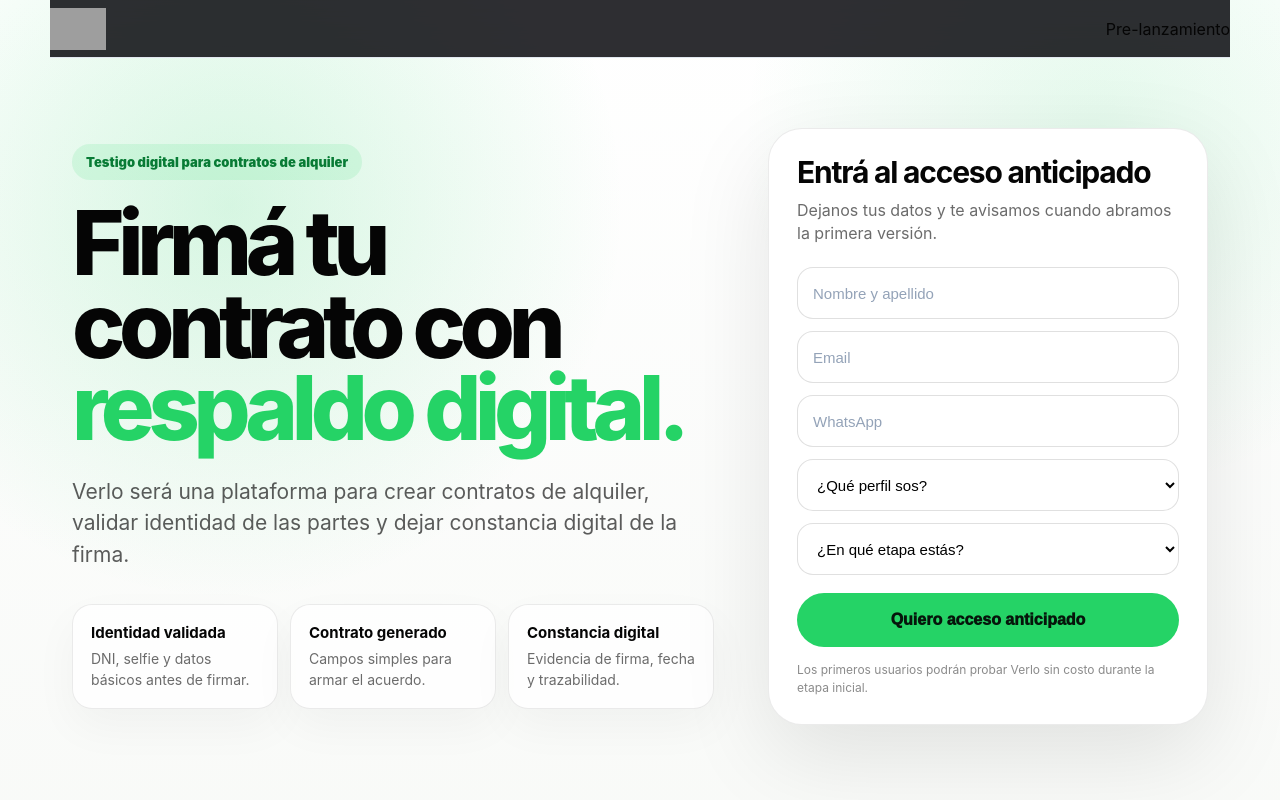
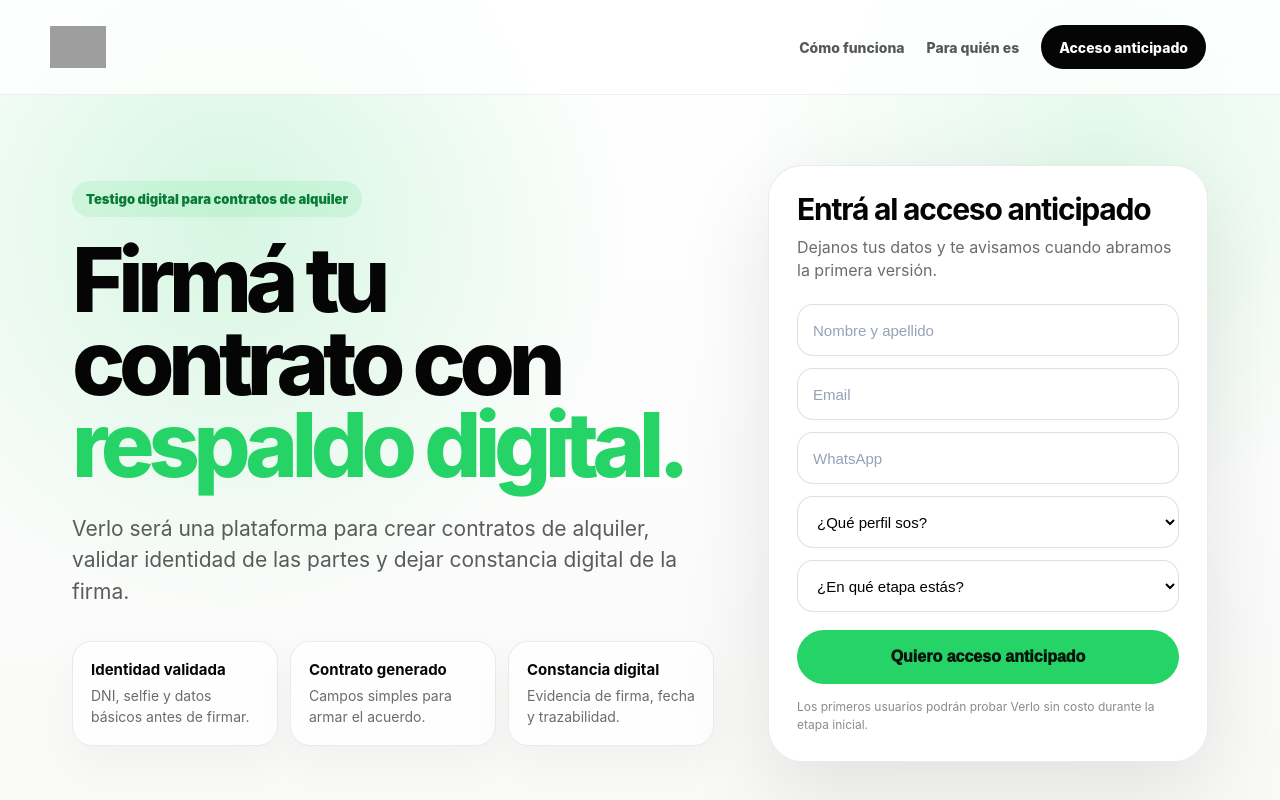
Before and after one commit to rentverlo-dotcom/verlo, a Next.js app: page /pagedeprueba in a window 1280 px wide. Shown: the top 800 px of the page. Built offline with nearby package versions, Linux system fonts and the light colour scheme; grey boxes are pictures that could not be loaded.

Commit message:
Update page.tsx

```diff
--- a/app/pagedeprueba/page.tsx
+++ b/app/pagedeprueba/page.tsx
@@ -310,10 +310,19 @@ export default function PaginaDePrueba() {
         }
       `}</style>
 
-      <header className="header">
-        <img src={logoUrl} alt="Verlo" className="logo" />
-        <div className="badge">Pre-lanzamiento</div>
-      </header>
+      <header className="headerWrap">
+  <div className="header">
+    <img src={logoUrl} alt="Verlo" className="logo" />
+
+    <nav className="nav">
+      <a href="#como-funciona">Cómo funciona</a>
+      <a href="#para-quien">Para quién es</a>
+      <a href="#acceso" className="headerButton">
+        Acceso anticipado
+      </a>
+    </nav>
+  </div>
+</header>
 
       <section className="hero">
         <div>
```
